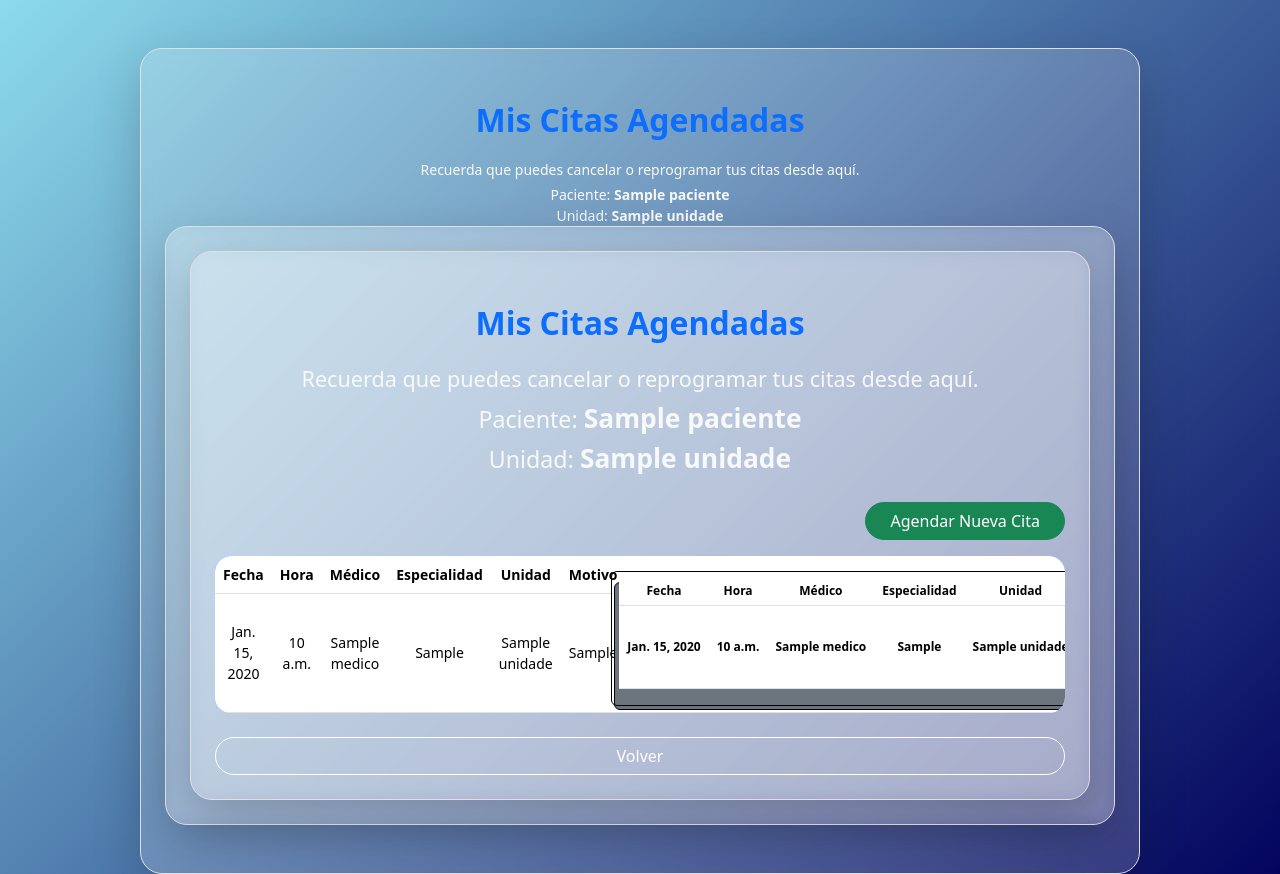
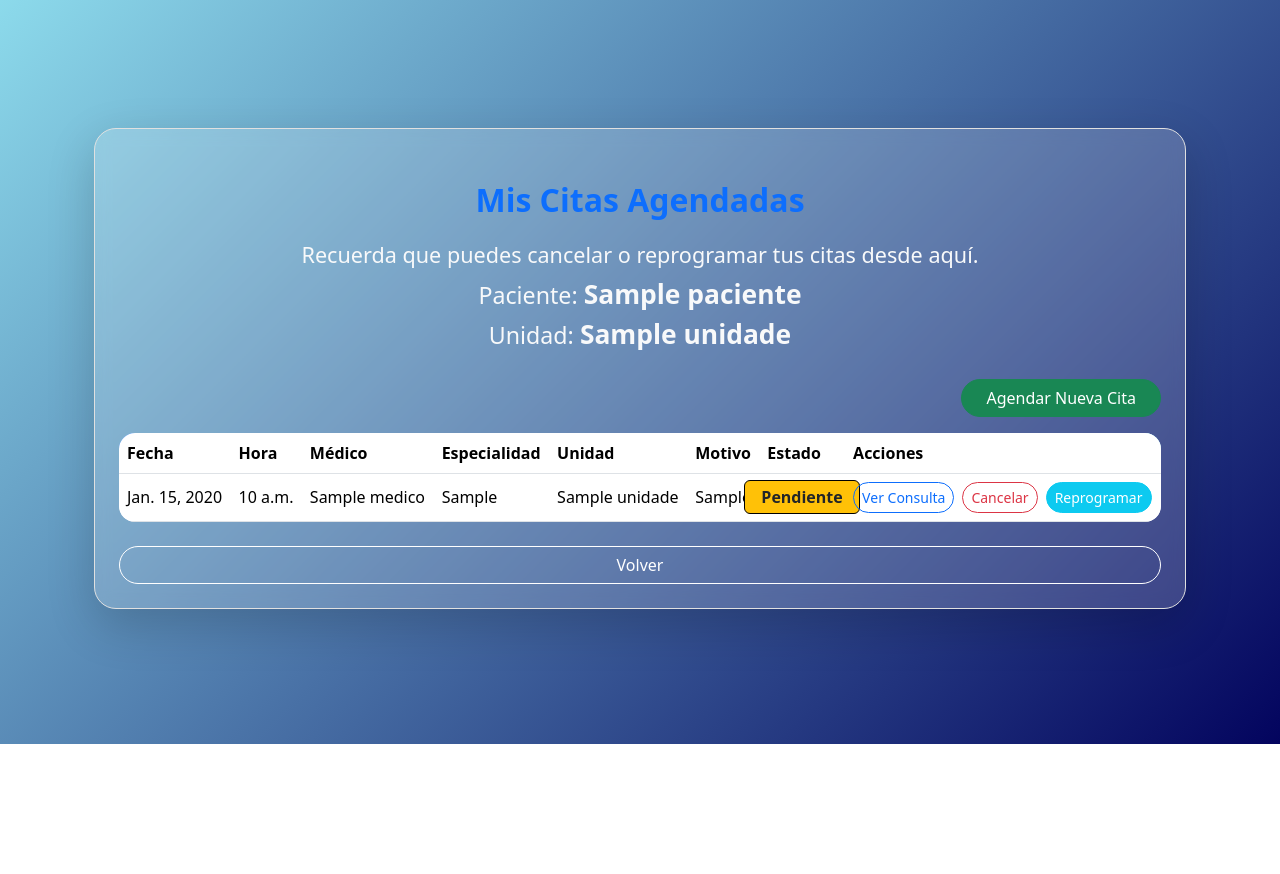
Before and after one commit to Eliasovalle22/eps_salud, a Django app: template core/templates/core/citas_paciente.html in a window 1280 px wide. Shown: the part 56-930 px from the top of the page. After the commit the page ends 800 px from the top, so only its background shows below. Run offline with Django 5.2, Linux system fonts and the light colour scheme; the template is opened without the code that fills it: values that come from a table or form of the project are taken from there, others are empty; tables that the repository leaves empty hold one stand-in row (values such as "Sample post").

Commit message:
paciente_error_arreglado

```diff
--- a/core/templates/core/citas_paciente.html
+++ b/core/templates/core/citas_paciente.html
@@ -2,18 +2,7 @@
 {% block content %}
 <div class="container mt-5 d-flex flex-column align-items-center justify-content-center" style="min-height: 80vh;">
 
-    <div class="card shadow-lg p-4 w-100" style="max-width: 1000px; background: rgba(255,255,255,0.18); border-radius: 22px; backdrop-filter: blur(8px); border: 1.5px solid #e0e0e0;">
-        <div class="mb-4 text-center">
-            <i class="bi bi-calendar-heart" style="font-size: 2.5rem; color: #0d6efd;"></i>
-            <h2 class="mt-2 mb-0 fw-bold text-primary">Mis Citas Agendadas</h2>
-            <small class="text-light">
-                <p class="mb-1">Recuerda que puedes cancelar o reprogramar tus citas desde aquí.</p>
-                Paciente: <strong>{{ paciente.nombre }}</strong><br>
-                Unidad: <strong>{{ paciente.unidad.nombre }}</strong>
     <div class="card shadow-lg p-4 w-100" style="max-width: 1100px; background: rgba(255,255,255,0.18); border-radius: 22px; backdrop-filter: blur(8px); border: 1.5px solid #e0e0e0;">
-
-    <div class="card shadow-lg p-4 w-100"
-        style="max-width: 1100px; background: rgba(255,255,255,0.18); border-radius: 22px; backdrop-filter: blur(8px); border: 1.5px solid #e0e0e0;">
 
         <div class="mb-4 text-center">
             <i class="bi bi-calendar-heart" style="font-size: 2.5rem; color: #0d6efd;"></i>
@@ -43,7 +32,6 @@
                             <th>Motivo</th>
                             <th>Estado</th>
                             <th>Acciones</th>
-                            <th style="min-width: 260px;">Acciones</th>
                         </tr>
                     </thead>
                     <tbody>
@@ -60,59 +48,10 @@
                                 <span class="badge {% if cita.estado == 'pendiente' %}bg-warning text-dark{% elif cita.estado == 'realizada' %}bg-success{% else %}bg-secondary{% endif %} px-3 py-2 fs-6">
 
                                 <span class="badge
-
-        <div class="table-responsive rounded-4 overflow-hidden">
-            <table class="table table-hover align-middle mb-0"
-                style="background: rgba(255,255,255,0.92); border-radius: 16px;">
-                <thead style="background: linear-gradient(90deg, #0d6efd 60%, #90e0ef 100%); color: #fff;">
-                    <tr>
-                        <th>Fecha</th>
-                        <th>Hora</th>
-                        <th>Médico</th>
-                        <th>Especialidad</th>
-                        <th>Unidad</th>
-                        <th>Motivo</th>
-                        <th>Estado</th>
-                        <th style="min-width: 260px;">Acciones</th>
-                    </tr>
-                </thead>
-                <tbody>
-                    {% for cita in citas %}
-                    <tr style="transition: background 0.2s;" onmouseover="this.style.background='#e7f1ff'"
-                        onmouseout="this.style.background=''">
-                        <td>{{ cita.fecha }}</td>
-                        <td>{{ cita.hora }}</td>
-                        <td>{{ cita.medico.nombre }}</td>
-                        <td>{{ cita.medico.especialidad }}</td>
-                        <td>{{ cita.unidad.nombre }}</td>
-                        <td>{{ cita.motivo }}</td>
-                        <td>
-                            <span class="badge
-
                                     {% if cita.estado == 'pendiente' or cita.estado == 'P' %}bg-warning text-dark
                                     {% elif cita.estado == 'realizada' or cita.estado == 'C' %}bg-success
                                     {% elif cita.estado == 'A' %}bg-danger
                                     {% else %}bg-secondary{% endif %} px-3 py-2 fs-6">
-
-                                    {{ cita.get_estado_display }}
-                                </span>
-                            </td>
-                            <td>
-                                <a href="{% url 'detalle_cita_paciente' cita.id %}" class="btn btn-sm btn-outline-primary mb-1 rounded-pill px-3 {% if not cita.consulta %}disabled{% endif %}">Ver Consulta</a>
-                                <a href="{% url 'cancelar_cita' cita.id %}" class="btn btn-sm btn-outline-danger mb-1 rounded-pill px-3">Cancelar</a>
-                                <a href="{% url 'reprogramar_cita' cita.id %}" class="btn btn-sm btn-info mb-1 rounded-pill px-3 text-white">Reprogramar</a>
-
-                                <div class="d-flex flex-nowrap gap-2">
-                                    <a href="{% url 'detalle_cita_paciente' cita.id %}" class="btn btn-sm btn-outline-primary rounded-pill px-2 {% if not cita.consulta %}disabled{% endif %}">Ver Consulta</a>
-                                    <a href="{% url 'cancelar_cita' cita.id %}" class="btn btn-sm btn-outline-danger rounded-pill px-2">Cancelar</a>
-                                    <a href="{% url 'reprogramar_cita' cita.id %}" class="btn btn-sm btn-info rounded-pill px-2 text-white">Reprogramar</a>
-                                </div>
-                            </td>
-                        </tr>
-                        {% endfor %}
-                    </tbody>
-                </table>
-            </div>
 
                                 {{ cita.get_estado_display }}
                             </span>
```
